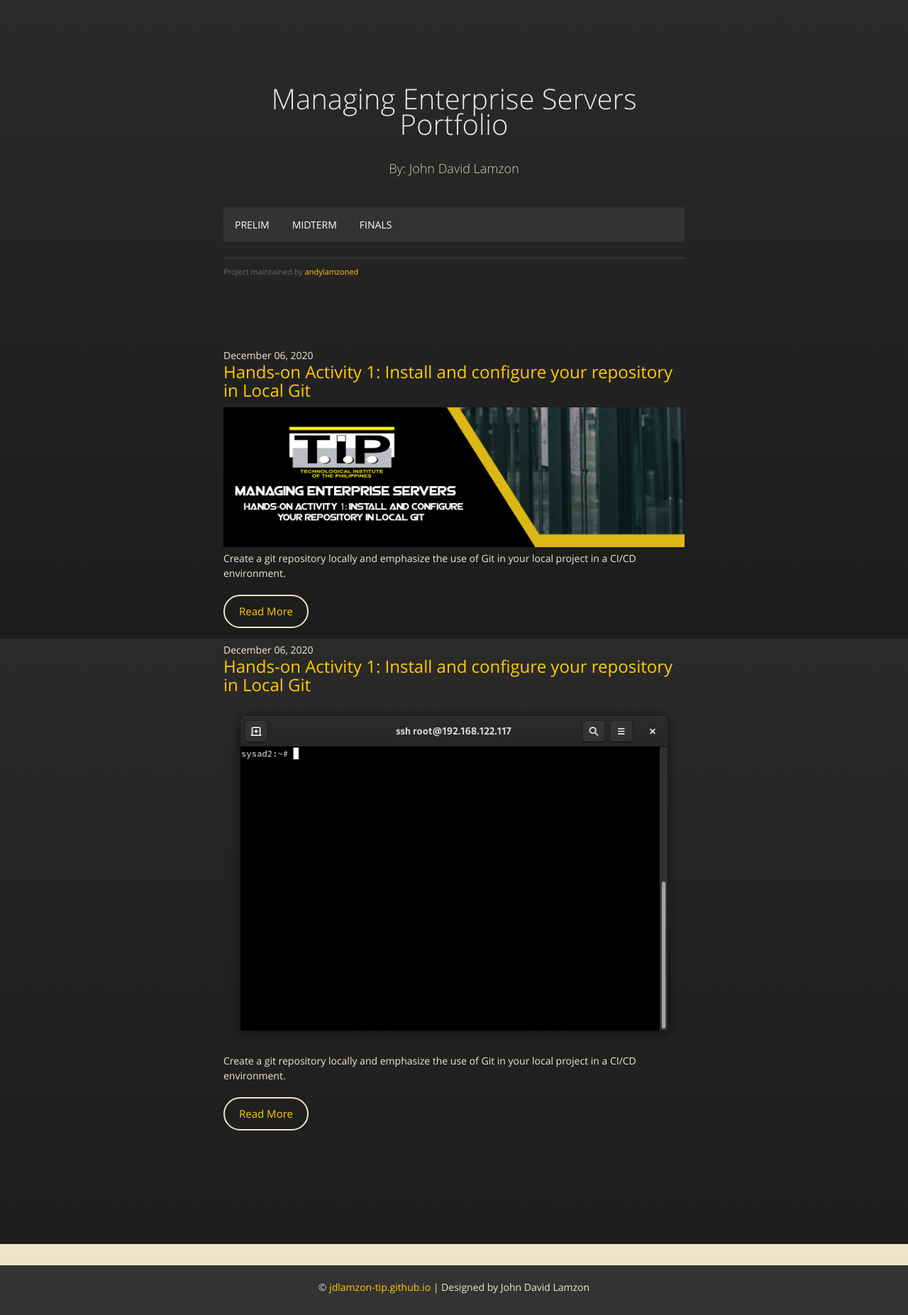
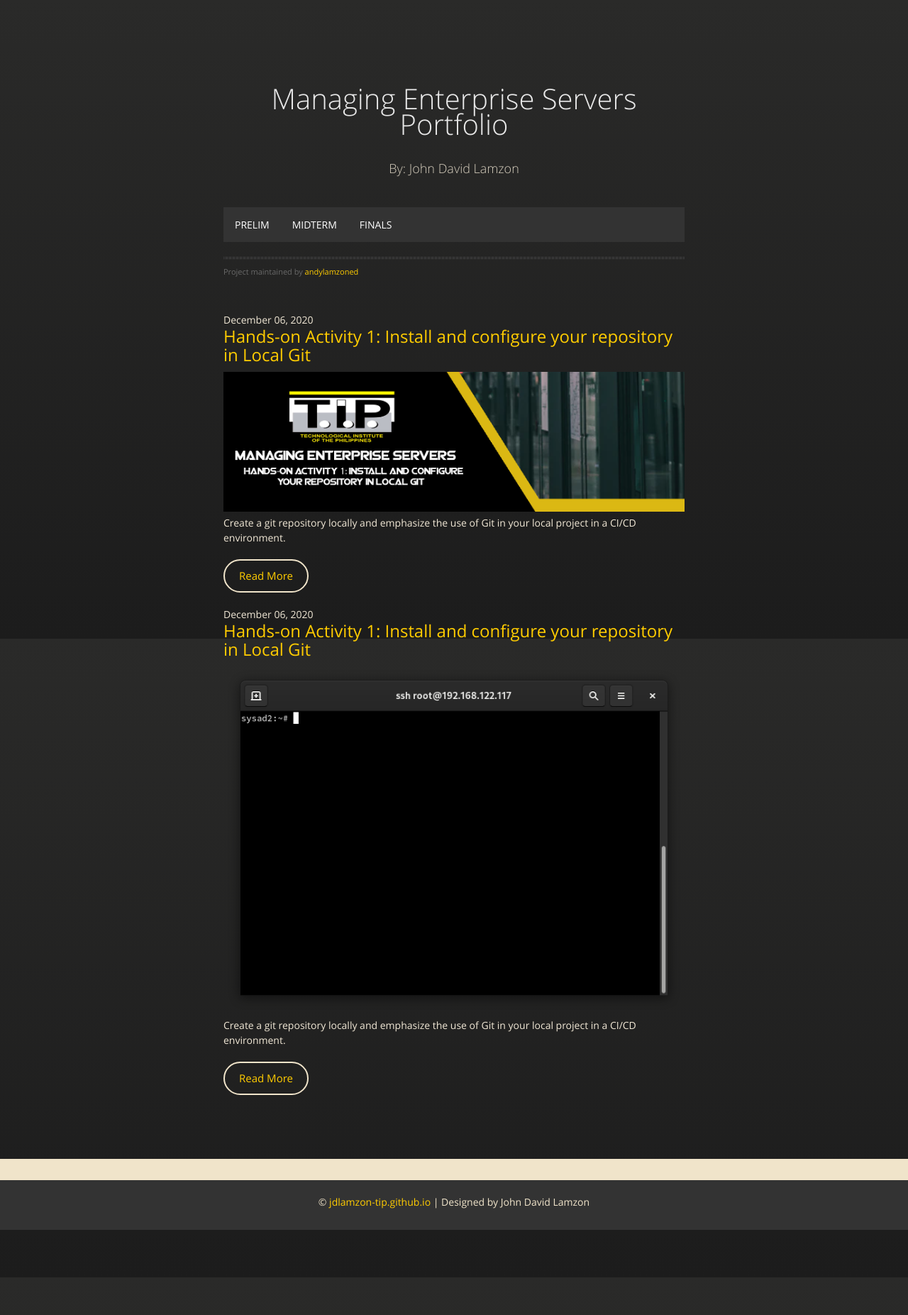
Before and after one commit to andylamzoned/andylamzoned.github.io, a Jekyll site: the page built from index.md, in a window 1280 px wide. Shown: the whole page at 71% size. Built offline with Jekyll 4.4.1, drawn with Linux system fonts in a browser that asks for light colours.

Commit message:
default.html test

```diff
--- a/_layouts/default.html
+++ b/_layouts/default.html
@@ -39,7 +39,6 @@
           <hr>
           <span class="credits left">Project maintained by <a href="{{ site.github.owner_url }}">{{ site.github.owner_name }}</a></span>
         </div>
-      <section class="posts">
         <article>
           <header>
             <span class="date">December 06, 2020</span>
```
